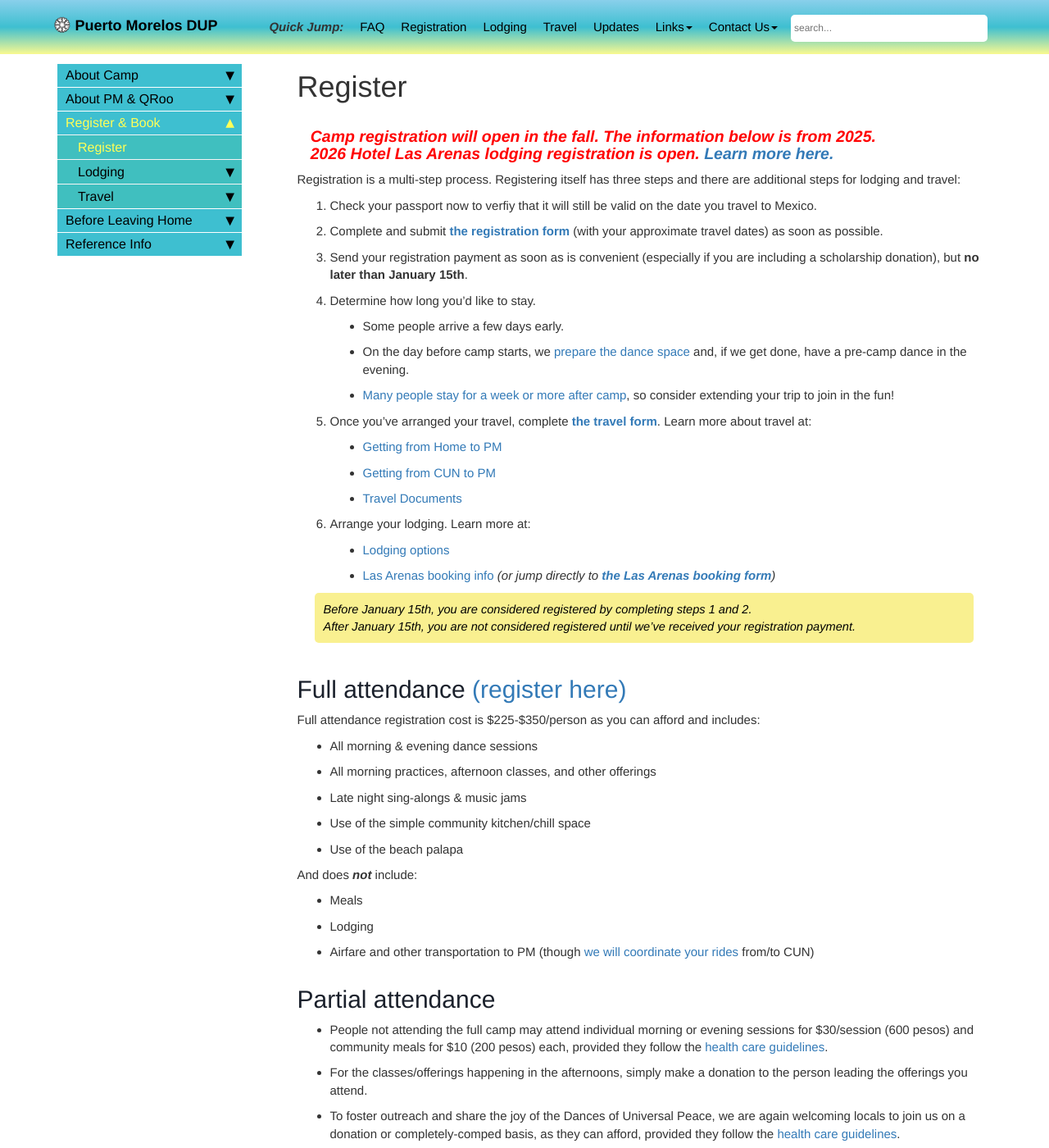
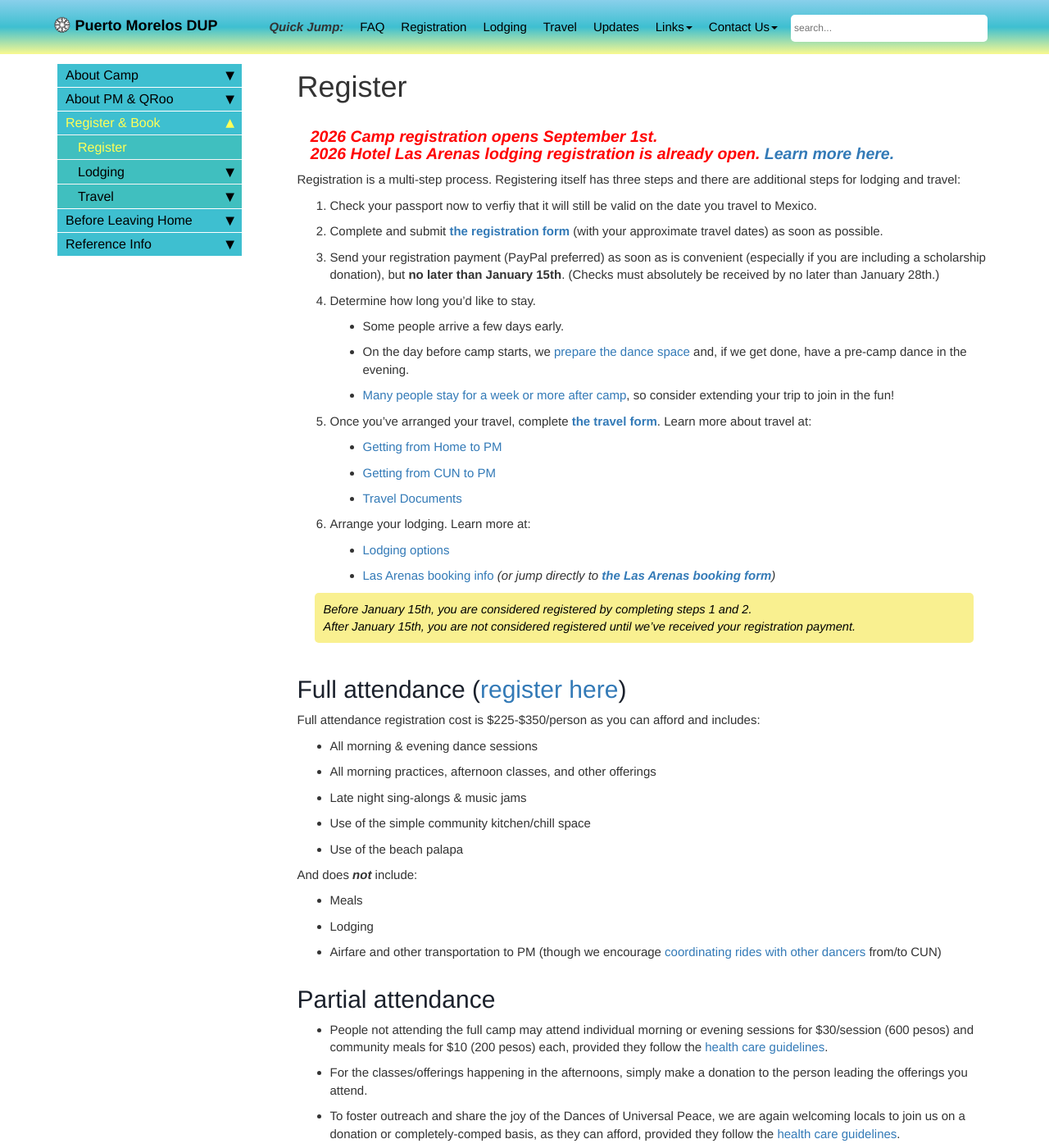
Before and after one commit to davewalker60/pmdup, a Jekyll site: the page built from pages/register.md, in a window 1280 px wide and 1400 px high. Shown: the whole window at 82% size. Built offline with Jekyll 4.4.1, drawn with Linux system fonts in a browser that asks for light colours; comment, search, counter and statistics services are not loaded.

Commit message:
Reg opens Sep 1

```diff
--- a/pages/register.md
+++ b/pages/register.md
@@ -7,12 +7,12 @@ toc: false
 search: include
 ---
 
-### <span style="color:red">***&nbsp;&nbsp;&nbsp;Camp registration will open in the fall. The information below is from 2025.<br>&nbsp;&nbsp;&nbsp;2026 Hotel Las Arenas lodging registration is open. [Learn more here.](booking-las-arenas.md)***</span>
+### <span style="color:red">***&nbsp;&nbsp;&nbsp;2026 Camp registration opens September 1st.<br>&nbsp;&nbsp;&nbsp;2026 Hotel Las Arenas lodging registration is already open. [Learn more here.](booking-las-arenas.md)***</span>
 
 Registration is a multi-step process. Registering itself has three steps and there are additional steps for lodging and travel:
 1. Check your passport now to verfiy that it will still be valid on the date you travel to Mexico.
-2. Complete and submit [**the registration form**]()<!--(https://docs.google.com/forms/d/e/1FAIpQLSd7atXw_w0jHAdo7dKQ6EoaH-AElo11niRYHc6ptRTmutRB6Q/viewform){:target="_blank"}--> (with your approximate travel dates) as soon as possible.
-3. Send your registration payment as soon as is convenient (especially if you are including a scholarship donation), but **no later than January 15th**.
+2. Complete and submit [**the registration form**](https://forms.gle/aMo7Gi15NyQiEvVD7){:target="_blank"} (with your approximate travel dates) as soon as possible.
+3. Send your registration payment (PayPal preferred) as soon as is convenient (especially if you are including a scholarship donation), but **no later than January 15th**. (Checks must absolutely be received by no later than January 28th.)
 4. Determine how long you'd like to stay.
    * Some people arrive a few days early.
    * On the day before camp starts, we [prepare the dance space](preparing-dance-space.md) and, if we get done, have a pre-camp dance in the evening.
@@ -27,7 +27,7 @@ Registration is a multi-step process. Registering itself has three steps and the
 
 > Before January 15th, you are considered registered by completing steps 1 and 2.<br>After January 15th, you are not considered registered until we've received your registration payment.
 
-# Full attendance [(register here)]()<!--(https://docs.google.com/forms/d/e/1FAIpQLSd7atXw_w0jHAdo7dKQ6EoaH-AElo11niRYHc6ptRTmutRB6Q/viewform){:target="_blank"}-->
+# Full attendance ([register here](https://forms.gle/aMo7Gi15NyQiEvVD7){:target="_blank"})
 
 Full attendance registration cost is $225-$350/person as you can afford and includes:
 * All morning & evening dance sessions
@@ -40,7 +40,7 @@ Full attendance registration cost is $225-$350/person as you can afford and incl
 And does ***not*** include:
 * <!--Other m-->Meals
 * Lodging
-* Airfare and other transportation to PM (though [we will coordinate your rides](from-cun-to-pm.md) from/to CUN)
+* Airfare and other transportation to PM (though we encourage [coordinating rides with other dancers](from-cun-to-pm.md) from/to CUN)
 
 # Partial attendance
 
```
Also changed, not shown: index.md (+2 -3 lines), pages/booking-las-arenas.md (+2 -2 lines), pages/camp-history.md (+1 -1 lines), pages/camp-schedule.md (+2 -2 lines), pages/staff.md (+1 -1 lines).
